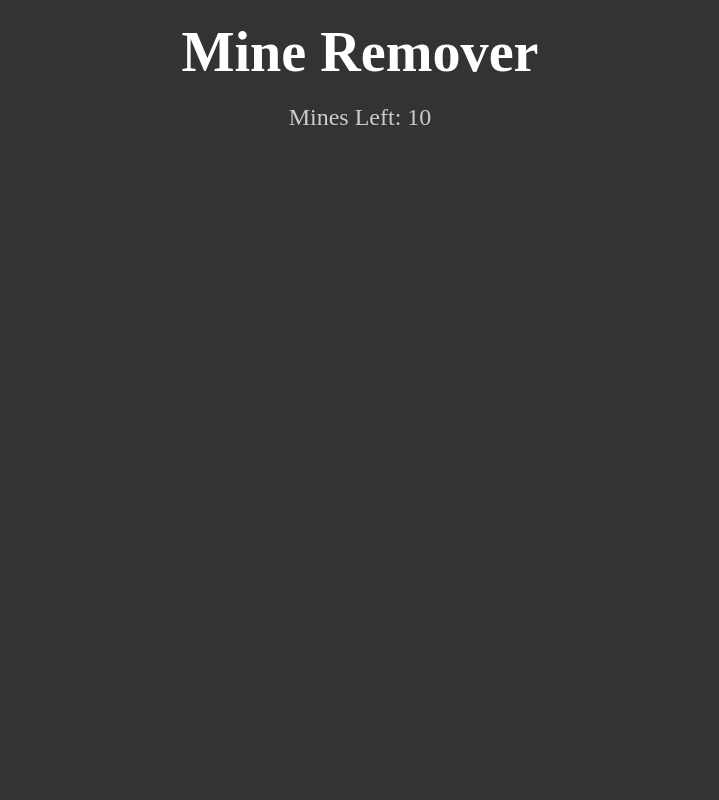
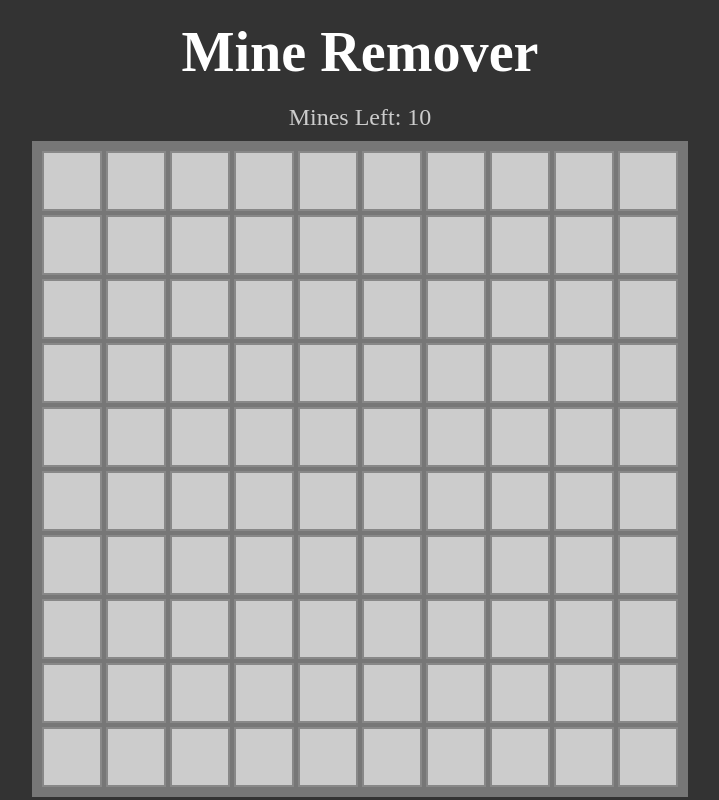
Before and after one commit to strudelAndCoffee/mini-game-arcade, a website with bundled scripts: page games/mine-remover/index.html in a window 1280 px wide. Shown: the whole page, without its empty margins (280-999 px from the left). Built offline with nearby package versions, Linux system fonts and the light colour scheme.

Commit message:
add create board logic

```diff
--- a/mine-remover/index.html
+++ b/games/mine-remover/index.html
@@ -15,7 +15,7 @@
   <div class="subtext">
     Mines Left: 10
   </div>
-  <div class="borad"></div>
+  <div class="board"></div>
 </body>
 
 </html>
--- /dev/null
+++ b/games/mine-remover/js/logic.js
@@ -0,0 +1,31 @@
+const TILE_CLASSES = {
+  HIDDEN: 'hidden',
+  MINE: 'mine',
+  NUMBER: 'number',
+  MARKED: 'marked',
+}
+
+function createBoard(size, numberOfMines) {
+  const board = []
+
+  for (let x = 0; x < size; x++) {
+    let row = []
+
+    for (let y = 0; y < size; y++) {
+      let element = document.createElement('div')
+      element.dataset.status = TILE_CLASSES.HIDDEN
+
+      let tile = {
+        element,
+        x,
+        y,
+      }
+      row.push(tile)
+    }
+    board.push(row)
+  }
+
+  return board
+}
+
+export { createBoard }
--- /dev/null
+++ b/games/mine-remover/script.js
@@ -0,0 +1,13 @@
+import { createBoard } from './js/logic.js'
+
+const SIZE = 10
+const NUMBER_OF_MINES = 2
+
+const board = createBoard(SIZE, NUMBER_OF_MINES)
+const boardElement = document.querySelector('.board')
+boardElement.style.setProperty('--size', SIZE)
+board.forEach((row) => {
+  row.forEach((tile) => {
+    boardElement.appendChild(tile.element)
+  })
+})
--- a/mine-remover/styles.css
+++ b/games/mine-remover/styles.css
@@ -43,7 +43,7 @@ body {
 }
 
 .board > [data-status='hidden'] {
-  background-color: #888;
+  background-color: #ccc;
   cursor: pointer;
 }
 .board > [data-status='mine'] {
```
Also changed, not shown: index.html (+1 -0 lines), mine-remover/script.js (deleted).
